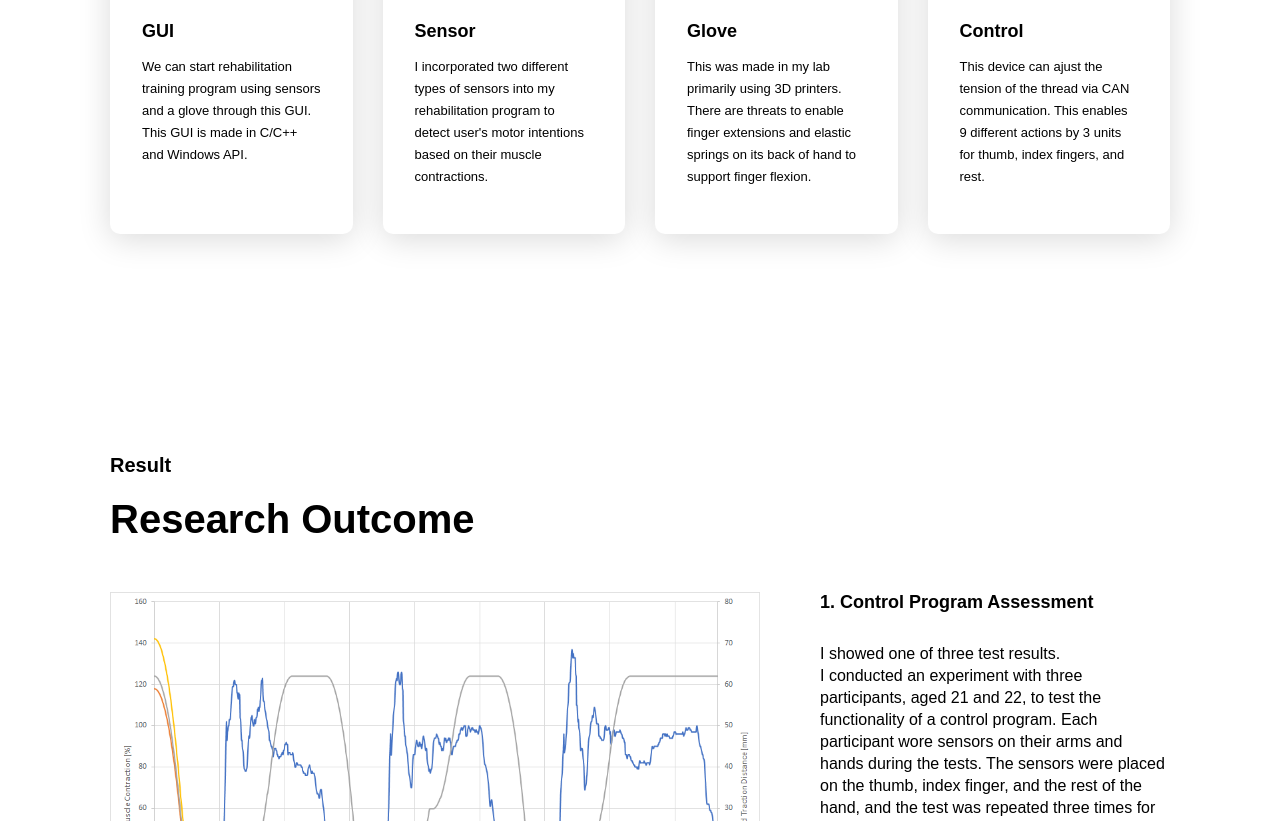
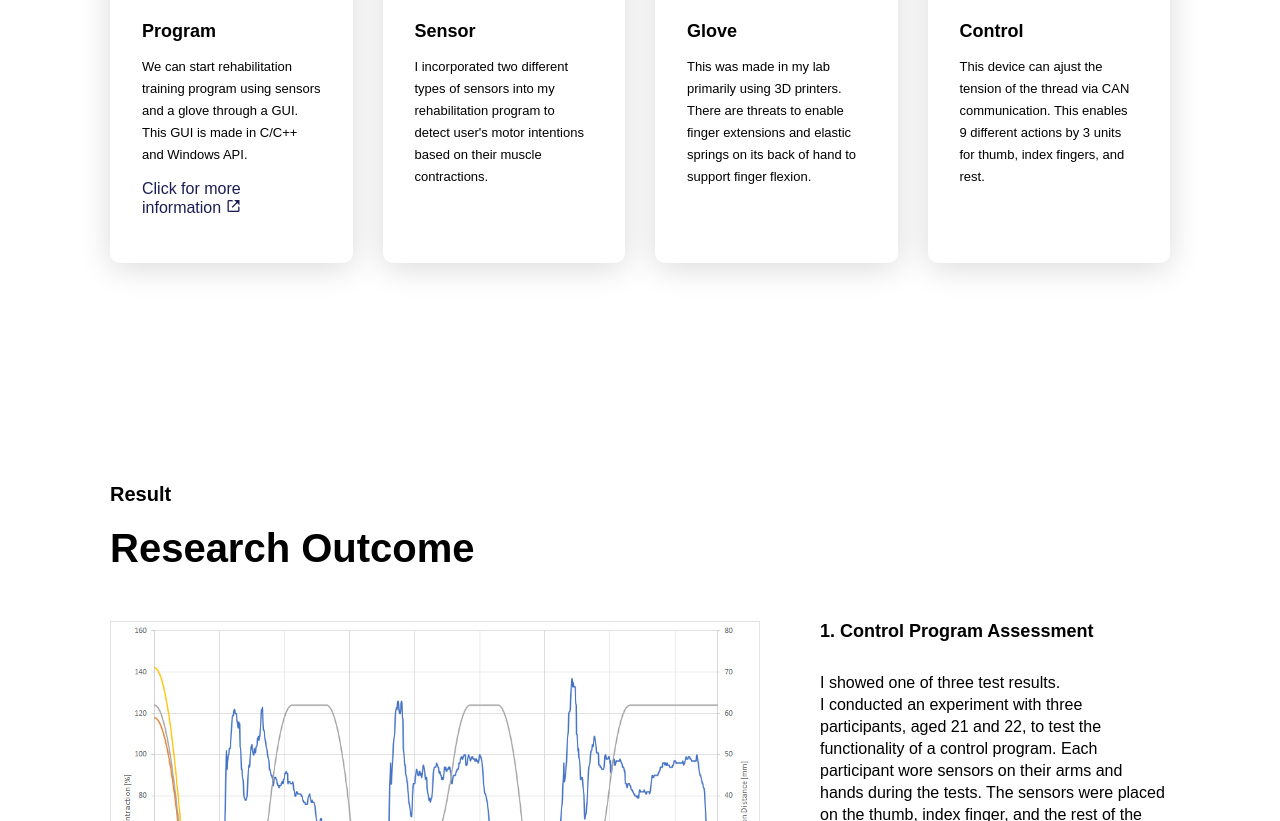
Before and after one commit to Tatsuya-Naka/researchProject, a plain HTML site: page index.html in a window 1280 px wide. Shown: the part 1312-2133 px from the top of the page. Drawn offline with nearby package versions, Linux system fonts and the light colour scheme.

Commit message:
Update index.html

```diff
--- a/index.html
+++ b/index.html
@@ -48,12 +48,12 @@
             <div class="item">
                 <img src="./images/system/gui.PNG" alt="gui">
                 <div class="info">
-                    <h4>GUI</h4>
+                    <h4>Program</h4>
                     <p>
-                        We can start rehabilitation training program using sensors and a glove through this GUI.
+                        We can start rehabilitation training program using sensors and a glove through a GUI.
                         This GUI is made in C/C++ and Windows API.
                     </p>
-                    <!-- <a href="./system/gui.html">Click for more information <i class='bx bx-link-external' ></i></a> -->
+                    <a href="https://github.com/Tatsuya-Naka/researchArtifacts/blob/main/README.md">Click for more information <i class='bx bx-link-external' ></i></a>
                 </div>
             </div>
             <div class="item">
```
